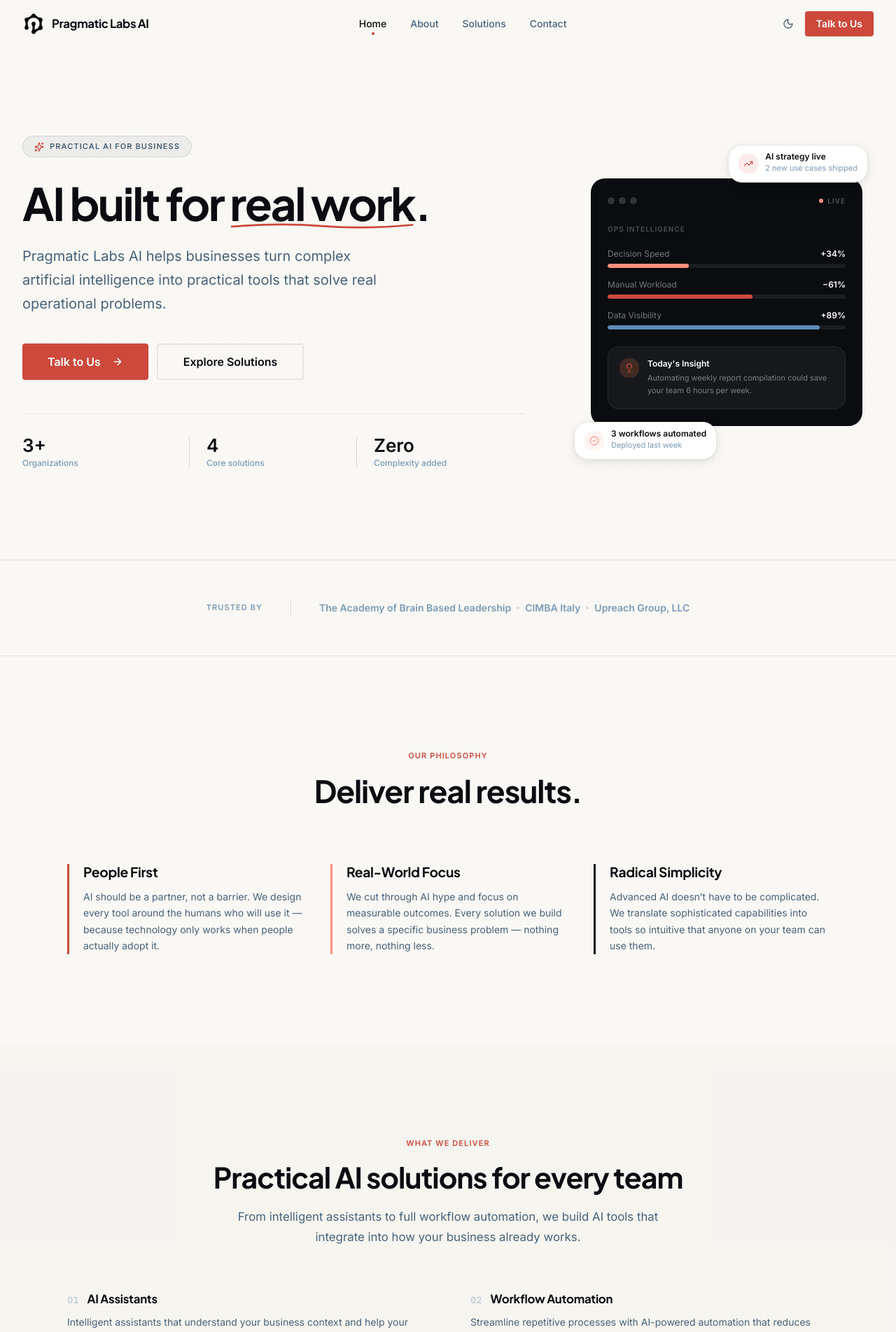
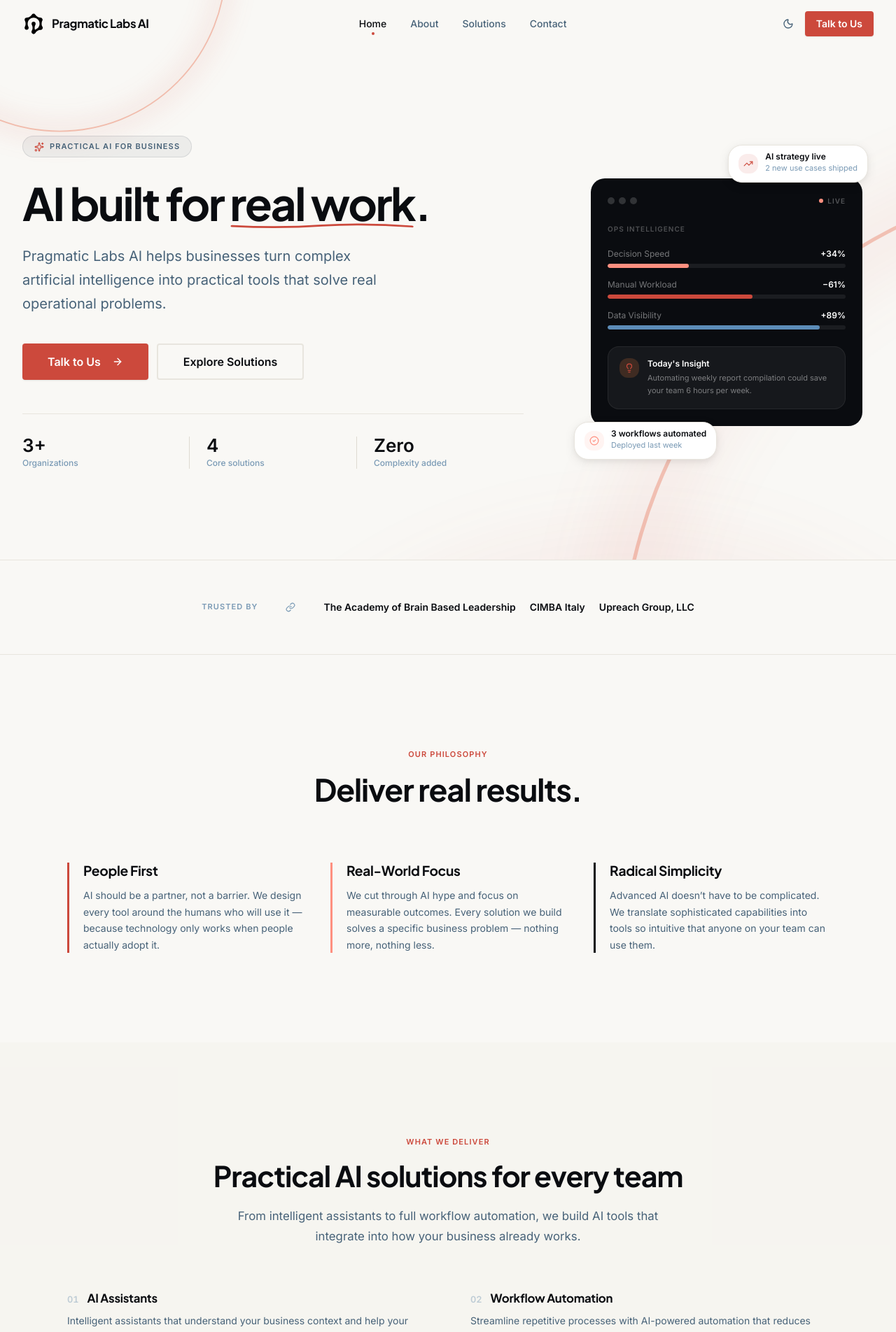
Before and after one commit to sasathepajic-ai/portfolio-orionix, a Next.js app: page / in a window 1280 px wide. Shown: the top 1904 px of the page at 70% size. Built offline with nearby package versions, Linux system fonts and the light colour scheme.

Commit message:
feat: enhance Hero, Trust, and WhyUs sections with decorative elements and improved layout

```diff
--- a/src/components/sections/Hero.tsx
+++ b/src/components/sections/Hero.tsx
@@ -151,15 +151,40 @@ export function Hero() {
   return (
     <section className="relative min-h-screen flex items-center overflow-hidden">
       {/* Background */}
-      <div className="absolute inset-0 pointer-events-none select-none" aria-hidden="true">
-        <div
-          className="absolute inset-0 opacity-[0.038]"
-          style={{
-            backgroundImage:
-              "radial-gradient(var(--color-dot-grid) 1.2px, transparent 1.2px)",
-            backgroundSize: "26px 26px",
-          }}
-        />
+      <div className="absolute inset-0 pointer-events-none select-none overflow-hidden hidden lg:block" aria-hidden="true">
+
+        {/* Circle A — small, top-left corner */}
+        <svg viewBox="0 0 200 200" style={{
+          position: "absolute", width: "500px", height: "500px",
+          left: "-165px", top: "-300px", overflow: "visible",
+        }}>
+          <g style={{ filter: "blur(7px)" }}>
+            <circle cx="100" cy="100" r="95" fill="none" stroke="rgba(204,73,60,0.10)" strokeWidth="10"/>
+          </g>
+          <circle cx="100" cy="100" r="95" fill="none" stroke="rgba(230,105,72,0.38)" strokeWidth="0.7"/>
+        </svg>
+
+        {/* Circle B — large, lower-right */}
+        <svg viewBox="0 0 200 200" style={{
+          position: "absolute", width: "1250px", height: "1250px",
+          left: "calc(68vw - 600px)", top: "calc(50vh - 10vw + 500px)", overflow: "visible",
+        }}>
+          <g style={{ filter: "blur(9px)" }}>
+            <circle cx="100" cy="100" r="95" fill="none" stroke="rgba(204,73,60,0.09)" strokeWidth="10"/>
+          </g>
+          <circle cx="100" cy="100" r="95" fill="none" stroke="rgba(230,105,72,0.35)" strokeWidth="0.7"/>
+        </svg>
+
+        {/* Circle C — smaller, upper-right overlapping B */}
+        <svg viewBox="0 0 200 200" style={{
+          position: "absolute", width: "1500px", height: "1500px",
+          left: "calc(82vw - 200px)", top: "calc(22vh - 5vw + 100px)", overflow: "visible",
+        }}>
+          <g style={{ filter: "blur(7px)" }}>
+            <circle cx="100" cy="100" r="95" fill="none" stroke="rgba(204,73,60,0.09)" strokeWidth="10"/>
+          </g>
+          <circle cx="100" cy="100" r="95" fill="none" stroke="rgba(230,105,72,0.35)" strokeWidth="0.7"/>
+        </svg>
 
       </div>
 
@@ -204,8 +229,21 @@ export function Hero() {
                       fill="none"
                       strokeLinecap="round"
                       initial={{ pathLength: 0, opacity: 0 }}
-                      animate={{ pathLength: 1, opacity: 1 }}
-                      transition={{ duration: 0.7, delay: 0.55, ease: "easeInOut" }}
+                      animate={{
+                        pathLength: 1,
+                        opacity: 1,
+                        d: [
+                          "M3 10 Q60 3 110 9 Q162 15 217 7",
+                          "M3 9 Q60 14 110 8 Q162 3 217 10",
+                          "M3 11 Q60 4 110 10 Q162 14 217 8",
+                          "M3 10 Q60 3 110 9 Q162 15 217 7",
+                        ],
+                      }}
+                      transition={{
+                        pathLength: { duration: 0.7, delay: 0.55, ease: "easeInOut" },
+                        opacity: { duration: 0.4, delay: 0.55 },
+                        d: { duration: 4, repeat: Infinity, ease: "easeInOut", delay: 1.3, repeatType: "loop" as const },
+                      }}
                     />
                   </svg>
                 </span>
--- a/src/components/sections/TrustSection.tsx
+++ b/src/components/sections/TrustSection.tsx
@@ -2,6 +2,7 @@
 
 import { Container } from "@/components/ui/Container";
 import { FadeIn } from "@/components/ui/SectionHeading";
+import { Link } from "lucide-react";
 import { TRUSTED_BY } from "@/lib/constants";
 
 export function TrustSection() {
@@ -9,29 +10,24 @@ export function TrustSection() {
     <section className="py-12 md:py-14 border-y border-border-light">
       <Container size="wide">
         <FadeIn>
-          <div className="flex flex-col items-center gap-4 md:flex-row md:justify-center md:gap-10">
+          <div className="flex flex-col items-center gap-5 md:flex-row md:justify-center md:gap-10">
             <p className="text-[11px] font-bold uppercase tracking-widest text-text-muted shrink-0 whitespace-nowrap">
               Trusted by
             </p>
 
-            {/* vertical rule — desktop only */}
-            <div className="hidden md:block w-px h-6 bg-border shrink-0" />
+            <Link className="w-3.5 h-3.5 text-text-muted shrink-0" aria-hidden />
 
-            <div className="flex flex-col items-center gap-2 sm:flex-row sm:flex-wrap sm:justify-center sm:gap-x-2 sm:gap-y-3">
-              {TRUSTED_BY.map((org, i) => (
-                <div key={org.name} className="flex items-center gap-2">
-                  {i > 0 && (
-                    <span className="hidden sm:block w-1 h-1 rounded-full bg-border shrink-0" />
-                  )}
+            <div className="flex flex-col items-center gap-3 sm:flex-row sm:flex-wrap sm:justify-center sm:gap-x-5 sm:gap-y-3">
+              {TRUSTED_BY.map((org) => (
                 <a
+                  key={org.name}
                   href={org.url}
                   target="_blank"
                   rel="noopener noreferrer"
-                      className="text-sm font-semibold text-text-muted hover:text-text-primary transition-colors duration-200"
+                  className="inline-flex items-center gap-1 text-[0.875rem] font-bold text-text-primary hover:text-accent transition-colors duration-200"
                 >
                   {org.name}
                 </a>
-                </div>
               ))}
             </div>
           </div>
--- a/src/components/sections/WhyUsSection.tsx
+++ b/src/components/sections/WhyUsSection.tsx
@@ -61,9 +61,14 @@ export function WhyUsSection() {
             {/* Right — Pragmatic Labs AI */}
             <StaggerItem className="md:w-[60%] md:shrink-0 md:-ml-[20%] relative z-10">
               <div
-                className="h-full p-8 md:pt-10 md:pb-10 md:pl-[27%] md:pr-10 rounded-2xl md:rounded-none md:[clip-path:polygon(22%_0,100%_0,100%_100%,11%_100%)]"
-                style={{ background: "var(--color-accent)" }}
+                className="relative overflow-hidden h-full p-8 md:pt-10 md:pb-10 md:pl-[27%] md:pr-10 rounded-2xl md:rounded-none md:[clip-path:polygon(22%_0,100%_0,100%_100%,11%_100%)]"
+                style={{ background: "#cc493c" }}
               >
+                {/* Blurred decorative circles */}
+                <span aria-hidden className="pointer-events-none absolute -top-10 -right-10 w-56 h-56 rounded-full opacity-40" style={{ background: "#e3725e", filter: "blur(48px)" }} />
+                <span aria-hidden className="pointer-events-none absolute top-1/3 right-1/4 w-36 h-36 rounded-full opacity-30" style={{ background: "#b03330", filter: "blur(36px)" }} />
+                <span aria-hidden className="pointer-events-none absolute bottom-0 left-[30%] w-48 h-48 rounded-full opacity-35" style={{ background: "#f28c6a", filter: "blur(52px)" }} />
+                <span aria-hidden className="pointer-events-none absolute bottom-4 right-4 w-24 h-24 rounded-full opacity-25" style={{ background: "#7a1e1e", filter: "blur(30px)" }} />
                 <h3
                   className="text-[11px] font-bold uppercase tracking-widest mb-7"
                   style={{ color: "#ffffff" }}
```
Lines whose indentation alone changed are shown as unchanged.
